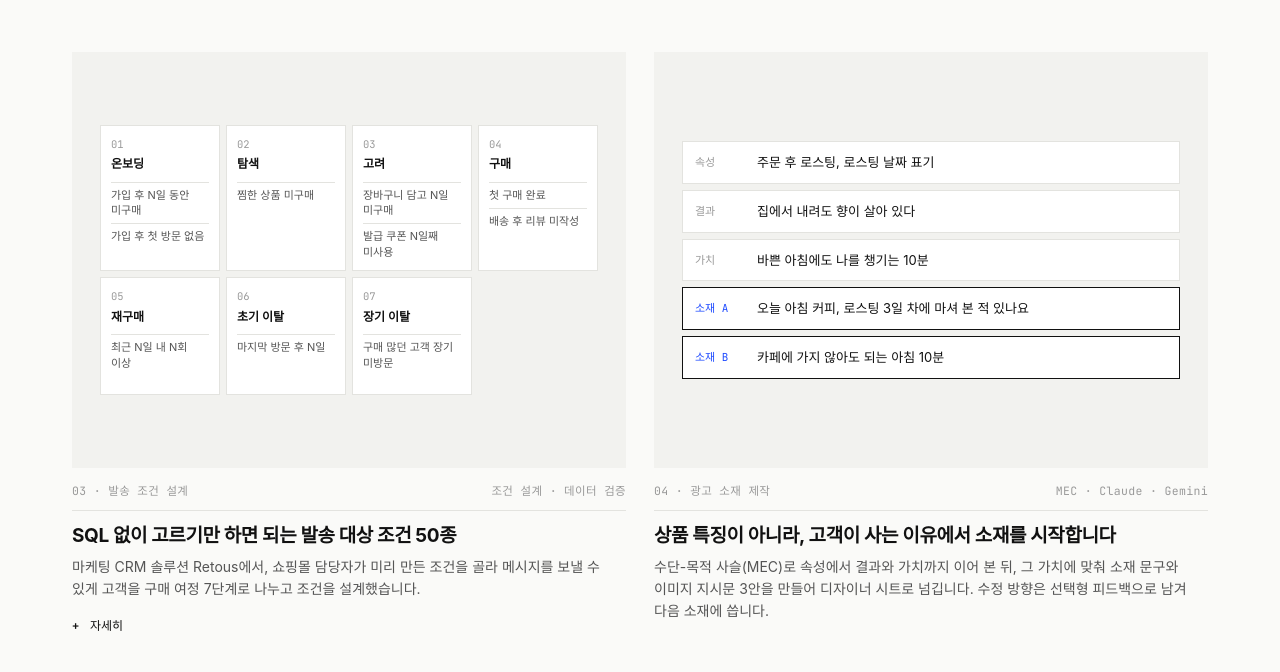
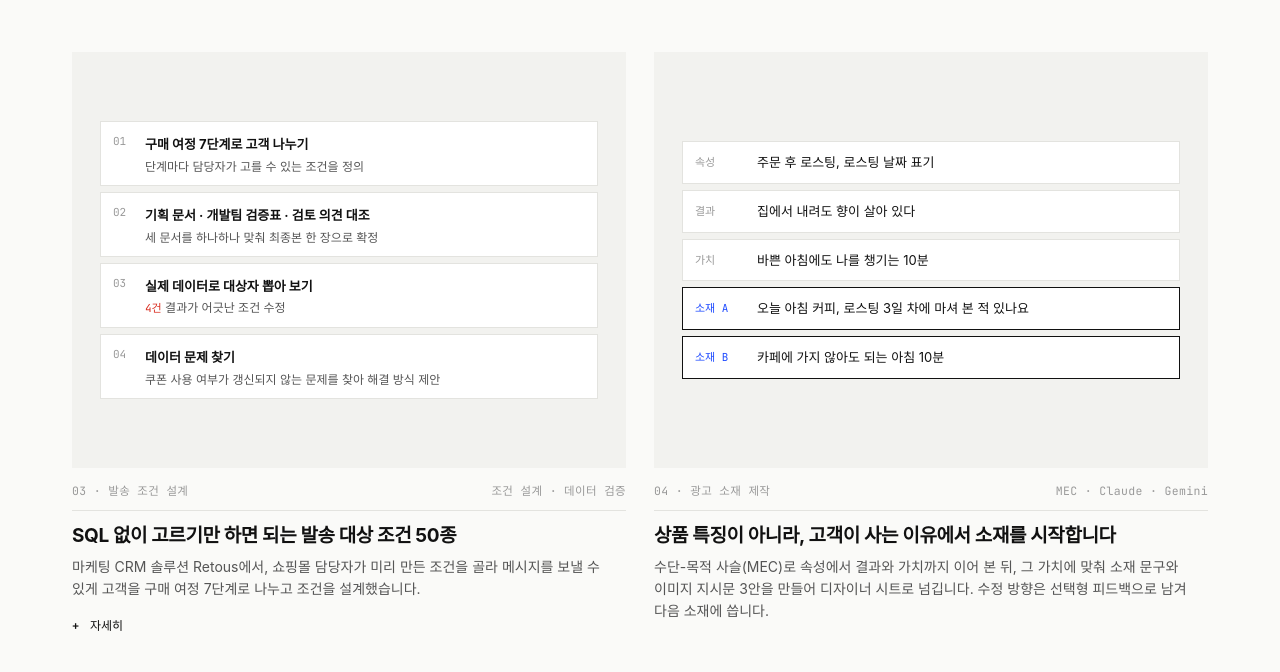
Before and after one commit to junchikim/portfolio, a plain HTML site: page index.html in a window 1280 px wide. Shown: the part 3600-4272 px from the top of the page. Drawn offline with Linux system fonts and the light colour scheme; a web font is replaced by a local one.

Commit message:
발송 조건 설계: 퍼널별 조건 목록 대신 작업 과정만 표시
Co-Authored-By: Claude Opus 5.5 <noreply@anthropic.com>
Claude-Session: https://claude.ai/code/session_0196QjEgaQEqfAVdKhpfSnRK

```diff
--- a/index.html
+++ b/index.html
@@ -382,14 +382,11 @@
       </article>
 
       <article class="item">
-        <div class="vis"><div class="funnel">
-          <div class="fs"><div class="h">01</div><div class="k">온보딩</div><div class="c">가입 후 N일 동안 미구매</div><div class="c">가입 후 첫 방문 없음</div></div>
-          <div class="fs"><div class="h">02</div><div class="k">탐색</div><div class="c">찜한 상품 미구매</div></div>
-          <div class="fs"><div class="h">03</div><div class="k">고려</div><div class="c">장바구니 담고 N일 미구매</div><div class="c">발급 쿠폰 N일째 미사용</div></div>
-          <div class="fs"><div class="h">04</div><div class="k">구매</div><div class="c">첫 구매 완료</div><div class="c">배송 후 리뷰 미작성</div></div>
-          <div class="fs"><div class="h">05</div><div class="k">재구매</div><div class="c">최근 N일 내 N회 이상</div></div>
-          <div class="fs"><div class="h">06</div><div class="k">초기 이탈</div><div class="c">마지막 방문 후 N일</div></div>
-          <div class="fs"><div class="h">07</div><div class="k">장기 이탈</div><div class="c">구매 많던 고객 장기 미방문</div></div>
+        <div class="vis"><div class="mini">
+          <div class="row"><span class="n">01</span><div><b>구매 여정 7단계로 고객 나누기</b><p>단계마다 담당자가 고를 수 있는 조건을 정의</p></div></div>
+          <div class="row"><span class="n">02</span><div><b>기획 문서 · 개발팀 검증표 · 검토 의견 대조</b><p>세 문서를 하나하나 맞춰 최종본 한 장으로 확정</p></div></div>
+          <div class="row"><span class="n">03</span><div><b>실제 데이터로 대상자 뽑아 보기</b><p><span class="no">4건</span> 결과가 어긋난 조건 수정</p></div></div>
+          <div class="row"><span class="n">04</span><div><b>데이터 문제 찾기</b><p>쿠폰 사용 여부가 갱신되지 않는 문제를 찾아 해결 방식 제안</p></div></div>
         </div></div>
         <div class="meta"><span>03 · 발송 조건 설계</span><span>조건 설계 · 데이터 검증</span></div>
         <h3>SQL 없이 고르기만 하면 되는 발송 대상 조건 50종</h3>
```
